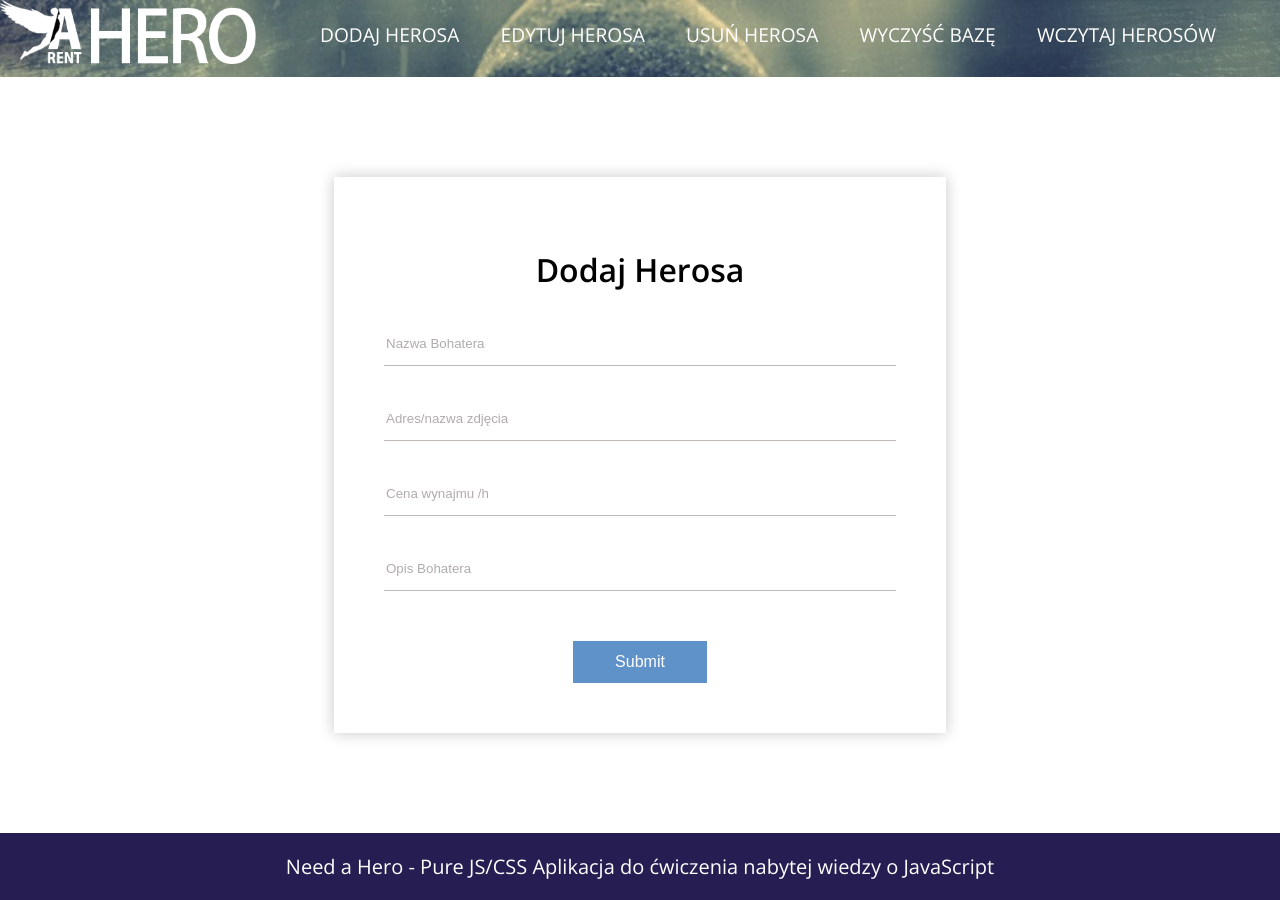
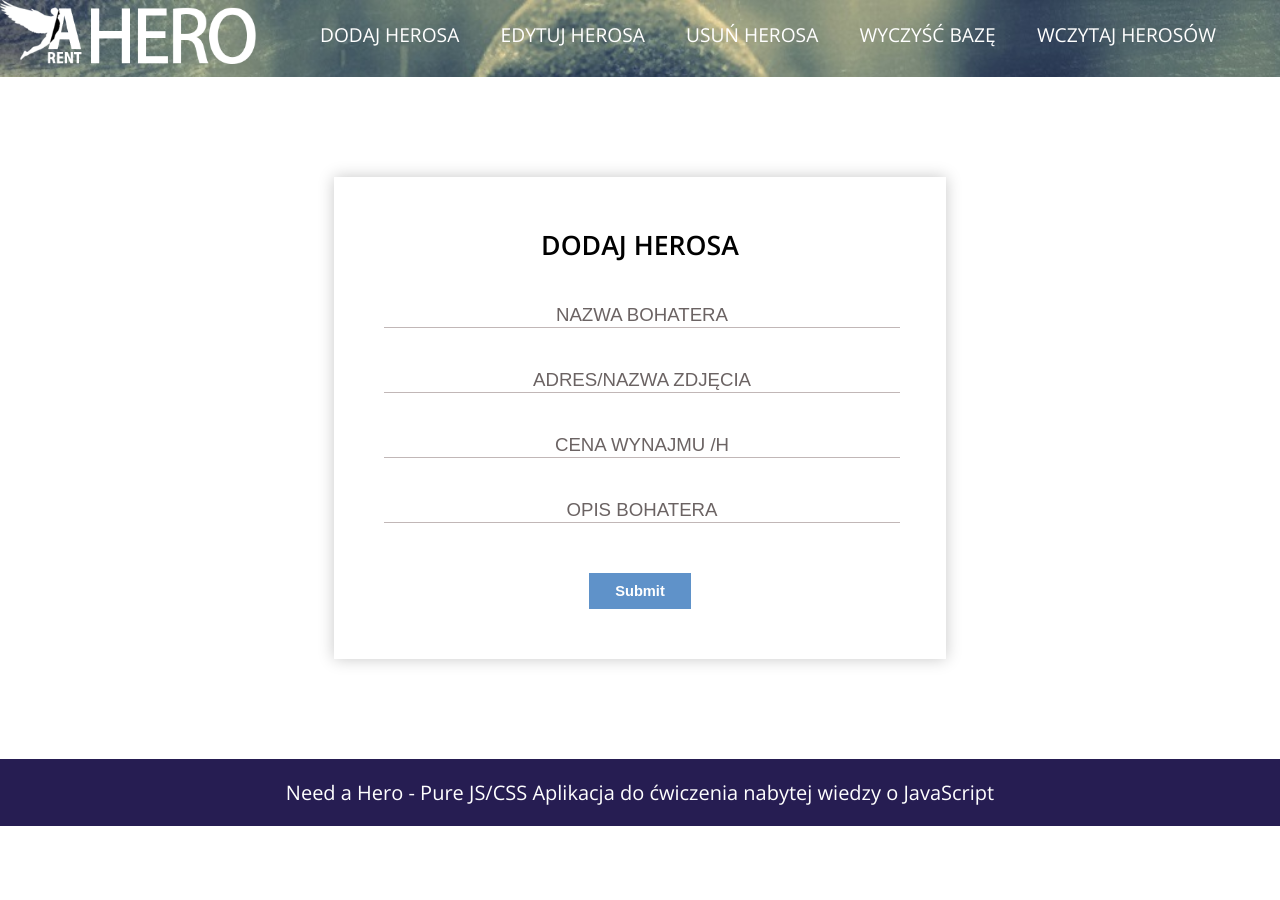
Before and after one commit to mkarzel/heroes, a website: page addHero.html in a window 1280 px wide. After the commit the page ends 826 px from the top, so only its background shows below. Drawn offline with nearby package versions, Linux system fonts and the light colour scheme.

Commit message:
form layout fixes

```diff
--- a/addHero.html
+++ b/addHero.html
@@ -10,7 +10,7 @@
 </head>
 
 <body>
-    <div>
+    <div class="formPageContainer">
         <div class="header--form">
             <div class="header">
                 <div>
@@ -30,7 +30,8 @@
                     <div><a href="index.html" onclick="loadHeroes()">WCZYTAJ&nbspHEROSÓW</a></div>
                 </div>
                 <div>
-                    <img src="./images/hamburger.svg.png" alt="hamburger" class="header__hamburger" onclick="openNav()" />
+                    <img src="./images/hamburger.svg.png" alt="hamburger" class="header__hamburger"
+                        onclick="openNav()" />
                 </div>
                 <div id="hamburgerMenu" class="sidenav">
                     <a href="javascript:void(0)" class="closebtn" onclick="closeNav()">&times;</a>
@@ -45,31 +46,32 @@
                 </div>
             </div>
         </div>
-    </div>
         <div class="form">
-        <div>
-            <H1 align="center">Dodaj Herosa</H1>
+            <div class="form__header">
+                DODAJ HEROSA
             </div>
             <div>
-            <input class="form__input" type="text" id="heroName" placeholder="Nazwa Bohatera">
+                <input class="form__input" type="text" id="heroName" placeholder="NAZWA BOHATERA">
             </div>
             <div>
-            <input class="form__input" type="text" id="heroPic" placeholder="Adres/nazwa zdjęcia">
+                <input class="form__input" type="text" id="heroPic" placeholder="ADRES/NAZWA ZDJĘCIA">
             </div>
             <div>
-            <input class="form__input" type="text" id="heroPrice" placeholder="Cena wynajmu /h">
+                <input class="form__input" type="text" id="heroPrice" placeholder="CENA WYNAJMU /H">
             </div>
             <div>
-            <input class="form__input" type="text" placeholder="Opis Bohatera">
+                <input class="form__input" type="text" placeholder="OPIS BOHATERA">
             </div>
-        <div align="center">
+            <div>
                 <button class="form__button" onclick="addHeroToDB()">Submit</button>
             </div>
         </div>
         <div class="footer">
             <p>Need a Hero - Pure JS/CSS Aplikacja do ćwiczenia nabytej wiedzy o JavaScript</p>
         </div>
+    </div>
 
     <script src="scripts.js"></script>
 </body>
+
 </html>
--- a/scripts.js
+++ b/scripts.js
@@ -55,7 +55,7 @@ const closeNav = () => {
     document.querySelector("#hamburgerMenu").style.width = "0";
 }
 
-window.onload = () => {
+const displayHeroes = () => {
 
     localStorage.clear();
 
--- a/styles.scss
+++ b/styles.scss
@@ -400,85 +400,78 @@ body {
   }
 }
 
+.formPageContainer {
+  min-height: 100vh;
+  display: flex;
+  flex-direction: column;
+  justify-content: space-between;
+}
+
 .form {
   width: 40%;
-  height: 100%;
   padding: 50px;
-  max-width: 1600px;
-  background: #ffffff;
   margin: 100px auto;
+  text-align: center;
   box-shadow: 0px 0px 15px rgba(0, 0, 0, 0.22);
   -moz-box-shadow: 0px 0px 15px rgba(0, 0, 0, 0.22);
   -webkit-box-shadow: 0px 0px 15px rgba(0, 0, 0, 0.22);
   @media screen and (min-width: 761px) and (max-width: 1025px) {
     width: 60%;
-    height: 80%;
-    padding: 20px;
-    margin: 30px auto;
   }
   @media screen and (max-width: 760px) {
     width: 60%;
-    height: 100%;
-    padding: 10px;
-    margin: 20px auto;
+    padding: 40px;
+    margin: 50px auto;
   }
 
-  &__input[type="text"],
-  &__input[type="date"],
-  &__input[type="datetime"],
-  &__input[type="email"],
-  &__input[type="number"],
-  &__input[type="search"],
-  &__input[type="time"],
-  &__input[type="url"],
-  &__input[type="password"],
+  &__header {
+    font-weight: bold;
+    font-size: 20pt;
+    @media screen and (max-width: 760px) {
+      font-size: 16pt;
+    }
+  }
+
+  &__input,
   &__select {
-    box-sizing: border-box;
-    -webkit-box-sizing: border-box;
-    -moz-box-sizing: border-box;
-    outline: none;
     display: block;
     width: 100%;
     border: none;
+    outline: none;
     border-bottom: 1px solid rgba(160, 145, 145, 0.651);
-    background: transparent;
-    margin-top: 30px;
-    margin-bottom: 30px;
-    height: 45px;
+    margin-top: 5vh;
+    margin-bottom: 5vh;
+    font-size: 14pt;
     @media screen and (min-width: 761px) and (max-width: 1025px) {
-      margin-top: 20px;
-      margin-bottom: 20px;
-      height: 35px;
+      font-size: 12pt;
     }
     @media screen and (max-width: 760px) {
-      margin-top: 10px;
-      margin-bottom: 10px;
-      height: 25px;
+      font-size: 10pt;
     }
   }
 
   &__button {
     background-color: rgb(95, 146, 201);
-    border: none;
-    color: white;
-    padding: 12px 42px;
-    text-align: center;
-    text-decoration: none;
-    display: inline-block;
-    cursor: pointer;
-    font-size: 16px;
-    margin-top: 20px;
-    @media screen and (min-width: 761px) and (max-width: 1025px) {
-      padding: 8px 28px;
-      margin-top: 20px;
-    }
-    @media screen and (max-width: 760px) {
-      padding: 4px 14px;
-      margin-top: 20px;
-    }
     &:hover {
       background-color: rgb(52, 102, 156);
     }
+    border: none;
+    color: white;
+    text-align: center;
+    cursor: pointer;
+    margin-top: 10px;
+    padding: 10px;
+    font-size: 11pt;
+    font-weight: bold;
+    width: 20%;
+    @media screen and (max-width: 1025px) {
+      width: 40%;
+    }
+  }
+
+  ::placeholder {
+    color: rgb(107, 99, 99);
+    text-align: center;
   }
 }
 
@@ -492,9 +485,3 @@ body {
     font-size: 6pt;
   }
 }
-
-::placeholder {
-  /* Chrome, Firefox, Opera, Safari 10.1+ */
-  color: rgb(177, 172, 172);
-  opacity: 1; /* Firefox */
-}
```
Also changed, not shown: deleteHero.html (+7 -9 lines), editHero.html (+10 -12 lines), index.html (+1 -1 lines), styles.css. Lines whose indentation alone changed are shown as unchanged.
